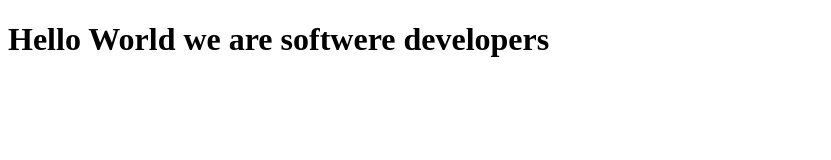
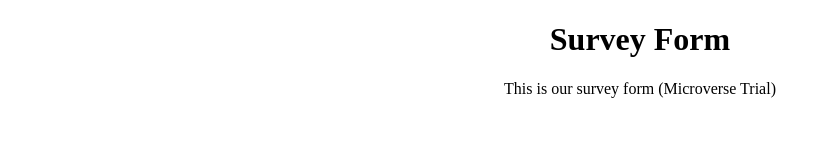
Before and after one commit to MahmoudBakr23/Microverse-Trial-3, a plain HTML site: page index.html in a window 1280 px wide. Shown: the whole page, without its empty margins (0-831 px from the left). Drawn offline with Linux system fonts and the light colour scheme.

Commit message:
User Story #1, #2

```diff
--- a/css/style.css
+++ b/css/style.css
@@ -0,0 +1,3 @@
+body{
+    text-align: center;
+}
--- a/index.html
+++ b/index.html
@@ -7,7 +7,21 @@
   </head>
 
   <body>
-    <h1>Hello World we are softwere developers</h1>
+    <h1 id="title">Survey Form</h1>
+    <p id="description">This is our survey form (Microverse Trial)</p>
+
+
+
+
+
+
+
+
+
+
+
+
+
     <script src="https://cdn.freecodecamp.org/testable-projects-fcc/v1/bundle.js"></script>
     <script  src="js/index.js"></script>
   </body>
```
